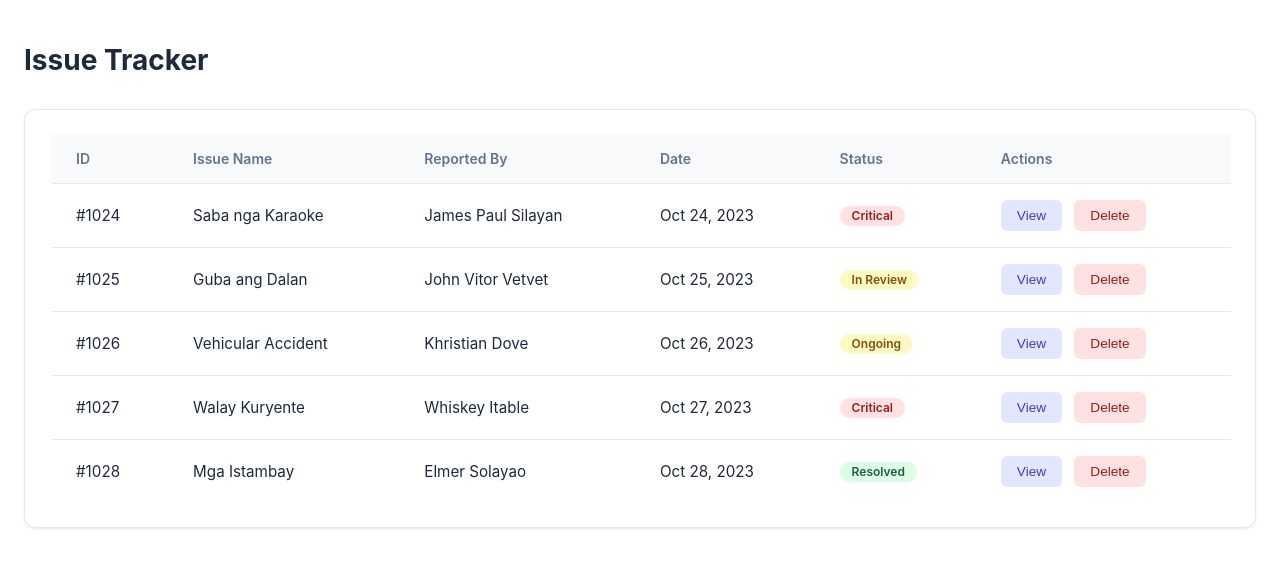
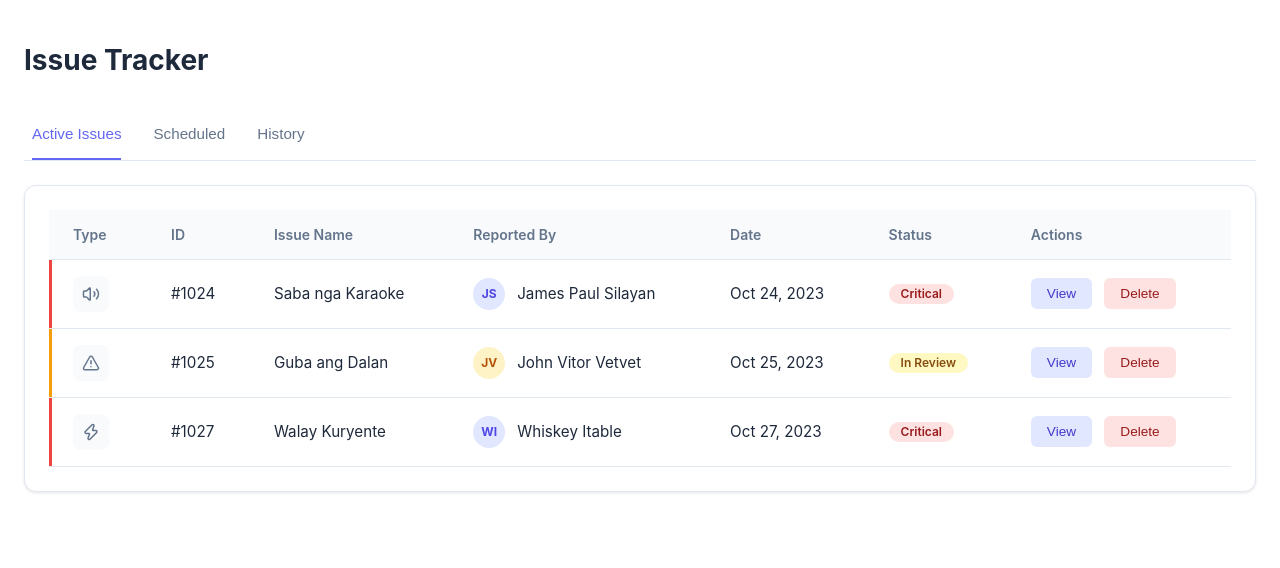
Before and after one commit to arribahomestay/tagomoie, a plain HTML site: page admin-portal/pages/issues/view.html in a window 1280 px wide. Drawn offline with nearby package versions, Linux system fonts and the light colour scheme.

Commit message:
Feat: Complete visual overhaul of Issue Tracker with Tabs, Icons, and Avatars

```diff
--- a/admin-portal/pages/issues/view.html
+++ b/admin-portal/pages/issues/view.html
@@ -5,28 +5,112 @@
     <meta charset="UTF-8">
     <meta name="viewport" content="width=device-width, initial-scale=1.0">
     <link rel="stylesheet" href="../../css/content.css">
+    <script src="https://unpkg.com/lucide@latest"></script>
     <title>Issues</title>
     <style>
-        .row-active {
-            background-color: rgba(99, 102, 241, 0.1) !important;
-            border-left: 3px solid #6366f1;
+        /* Tabs */
+        .tabs-header {
+            display: flex;
+            gap: 2rem;
+            margin-bottom: 0.5rem;
+            border-bottom: 1px solid var(--border-color);
+            padding-left: 0.5rem;
         }
 
-        /* Ensure border-left works */
+        .tab-btn {
+            padding: 1rem 0;
+            background: transparent;
+            border: none;
+            border-bottom: 2px solid transparent;
+            color: var(--text-secondary);
+            font-weight: 500;
+            cursor: pointer;
+            transition: all 0.2s;
+            font-size: 0.95rem;
+        }
+
+        .tab-btn.active {
+            color: var(--accent-color);
+            border-bottom-color: var(--accent-color);
+        }
+
+        .tab-btn:hover {
+            color: var(--text-primary);
+        }
+
+        /* Enhanced Table Styles */
+        .cat-icon {
+            width: 36px;
+            height: 36px;
+            border-radius: 8px;
+            background: var(--bg-panel);
+            display: flex;
+            align-items: center;
+            justify-content: center;
+            color: var(--text-secondary);
+        }
+
+        .user-info {
+            display: flex;
+            align-items: center;
+            gap: 0.75rem;
+        }
+
+        .user-avatar {
+            width: 32px;
+            height: 32px;
+            border-radius: 50%;
+            background: #e0e7ff;
+            color: #4f46e5;
+            display: flex;
+            align-items: center;
+            justify-content: center;
+            font-size: 0.75rem;
+            font-weight: 700;
+            text-transform: uppercase;
+        }
+
+        /* Priority Indicators */
         tr {
-            border-left: 3px solid transparent;
-            transition: background-color 0.2s, border-left 0.2s;
+            transition: background-color 0.2s;
         }
+
+        tr.priority-critical td:first-child {
+            box-shadow: inset 4px 0 0 -1px #ef4444;
+        }
+
+        tr.priority-warning td:first-child {
+            box-shadow: inset 4px 0 0 -1px #f59e0b;
+        }
+
+        tr.priority-normal td:first-child {
+            box-shadow: inset 4px 0 0 -1px #10b981;
+        }
+
+        /* Active Row Highlight */
+        .row-active {
+            background-color: rgba(99, 102, 241, 0.08) !important;
+        }
+
+        /* Dark Mode Tweaks handled by vars, but specific overrides */
     </style>
 </head>
 
 <body>
     <h1>Issue Tracker</h1>
 
-    <div class="card">
+    <!-- Tabs -->
+    <div class="tabs-header">
+        <button class="tab-btn active" onclick="switchTab('Active', this)">Active Issues</button>
+        <button class="tab-btn" onclick="switchTab('Scheduled', this)">Scheduled</button>
+        <button class="tab-btn" onclick="switchTab('History', this)">History</button>
+    </div>
+
+    <div class="card" style="margin-top: 1.5rem;">
         <table>
             <thead>
                 <tr>
+                    <th style="width: 50px;">Type</th>
                     <th>ID</th>
                     <th>Issue Name</th>
                     <th>Reported By</th>
@@ -36,11 +120,20 @@
                 </tr>
             </thead>
             <tbody>
-                <tr data-id="#1024"
+                <!-- CRITICAL -->
+                <tr class="priority-critical" data-id="#1024" data-status="Critical"
                     data-desc="Saba kaayo ang karaoke sa silingan bisag lawom na ang gabii. Dili na mi katulog.">
+                    <td>
+                        <div class="cat-icon"><i data-lucide="volume-2" width="18"></i></div>
+                    </td>
                     <td class="row-id">#1024</td>
                     <td class="row-name">Saba nga Karaoke</td>
-                    <td class="row-reporter">James Paul Silayan</td>
+                    <td>
+                        <div class="user-info">
+                            <div class="user-avatar">JS</div>
+                            <span class="row-reporter">James Paul Silayan</span>
+                        </div>
+                    </td>
                     <td class="row-date">Oct 24, 2023</td>
                     <td><span class="status-badge status-error row-status">Critical</span></td>
                     <td>
@@ -48,11 +141,21 @@
                         <button class="btn-action btn-delete" onclick="deleteRow(this)">Delete</button>
                     </td>
                 </tr>
-                <tr data-id="#1025"
+
+                <!-- REVIEW -->
+                <tr class="priority-warning" data-id="#1025" data-status="In Review"
                     data-desc="Naay dako nga bangag sa dalan dapit sa Purok 3. Daghan na na-disgrasya nga motor.">
+                    <td>
+                        <div class="cat-icon"><i data-lucide="alert-triangle" width="18"></i></div>
+                    </td>
                     <td class="row-id">#1025</td>
                     <td class="row-name">Guba ang Dalan</td>
-                    <td class="row-reporter">John Vitor Vetvet</td>
+                    <td>
+                        <div class="user-info">
+                            <div class="user-avatar" style="background: #fef3c7; color: #b45309;">JV</div>
+                            <span class="row-reporter">John Vitor Vetvet</span>
+                        </div>
+                    </td>
                     <td class="row-date">Oct 25, 2023</td>
                     <td><span class="status-badge status-pending row-status">In Review</span></td>
                     <td>
@@ -60,10 +163,21 @@
                         <button class="btn-action btn-delete" onclick="deleteRow(this)">Delete</button>
                     </td>
                 </tr>
-                <tr data-id="#1026" data-desc="Bangga sa may crossing ganihang buntag involving van ug motor.">
+
+                <!-- ONGOING -->
+                <tr class="priority-warning" data-id="#1026" data-status="Ongoing"
+                    data-desc="Bangga sa may crossing ganihang buntag involving van ug motor.">
+                    <td>
+                        <div class="cat-icon"><i data-lucide="car" width="18"></i></div>
+                    </td>
                     <td class="row-id">#1026</td>
                     <td class="row-name">Vehicular Accident</td>
-                    <td class="row-reporter">Khristian Dove</td>
+                    <td>
+                        <div class="user-info">
+                            <div class="user-avatar" style="background: #dcfce7; color: #15803d;">KD</div>
+                            <span class="row-reporter">Khristian Dove</span>
+                        </div>
+                    </td>
                     <td class="row-date">Oct 26, 2023</td>
                     <td><span class="status-badge status-pending row-status">Ongoing</span></td>
                     <td>
@@ -71,10 +185,21 @@
                         <button class="btn-action btn-delete" onclick="deleteRow(this)">Delete</button>
                     </td>
                 </tr>
-                <tr data-id="#1027" data-desc="Walay kuryente sa among area sukad pa ganihang hapon.">
+
+                <!-- CRITICAL -->
+                <tr class="priority-critical" data-id="#1027" data-status="Critical"
+                    data-desc="Walay kuryente sa among area sukad pa ganihang hapon.">
+                    <td>
+                        <div class="cat-icon"><i data-lucide="zap" width="18"></i></div>
+                    </td>
                     <td class="row-id">#1027</td>
                     <td class="row-name">Walay Kuryente</td>
-                    <td class="row-reporter">Whiskey Itable</td>
+                    <td>
+                        <div class="user-info">
+                            <div class="user-avatar">WI</div>
+                            <span class="row-reporter">Whiskey Itable</span>
+                        </div>
+                    </td>
                     <td class="row-date">Oct 27, 2023</td>
                     <td><span class="status-badge status-error row-status">Critical</span></td>
                     <td>
@@ -82,10 +207,21 @@
                         <button class="btn-action btn-delete" onclick="deleteRow(this)">Delete</button>
                     </td>
                 </tr>
-                <tr data-id="#1028" data-desc="Naay nireklamo sa mga istambay nga sabaan sa kanto.">
+
+                <!-- RESOLVED -->
+                <tr class="priority-normal" data-id="#1028" data-status="Resolved"
+                    data-desc="Naay nireklamo sa mga istambay nga sabaan sa kanto.">
+                    <td>
+                        <div class="cat-icon"><i data-lucide="users" width="18"></i></div>
+                    </td>
                     <td class="row-id">#1028</td>
                     <td class="row-name">Mga Istambay</td>
-                    <td class="row-reporter">Elmer Solayao</td>
+                    <td>
+                        <div class="user-info">
+                            <div class="user-avatar" style="background: #e2e8f0; color: #475569;">ES</div>
+                            <span class="row-reporter">Elmer Solayao</span>
+                        </div>
+                    </td>
                     <td class="row-date">Oct 28, 2023</td>
                     <td><span class="status-badge status-active row-status">Resolved</span></td>
                     <td>
@@ -98,6 +234,30 @@
     </div>
 
     <script>
+        // Initialize Icons
+        lucide.createIcons();
+
+        function switchTab(tabName, btn) {
+            document.querySelectorAll('.tab-btn').forEach(b => b.classList.remove('active'));
+            btn.classList.add('active');
+
+            const rows = document.querySelectorAll('tbody tr');
+            rows.forEach(row => {
+                const status = row.getAttribute('data-status');
+                let show = false;
+
+                if (tabName === 'Active') {
+                    if (['Critical', 'In Review', 'Pending', 'Error'].includes(status)) show = true;
+                } else if (tabName === 'Scheduled') {
+                    if (['Ongoing'].includes(status)) show = true;
+                } else if (tabName === 'History') {
+                    if (['Resolved', 'Completed', 'Archived'].includes(status)) show = true;
+                }
+
+                row.style.display = show ? '' : 'none';
+            });
+        }
+
         function openDetails(btn) {
             const row = btn.closest('tr');
 
@@ -112,7 +272,6 @@
             const status = row.querySelector('.row-status').innerText;
             const desc = row.getAttribute('data-desc');
 
-            // Call the global function on the parent window
             if (window.parent && window.parent.openGlobalModal) {
                 window.parent.openGlobalModal(id, name, reporter, date, status, desc);
             } else {
@@ -132,48 +291,47 @@
             }
         }
 
-        // Global status updater called by parent
         window.updateRowStatus = function (id, newStatus) {
-            // Find row by ID cell content since data-id might be brittle if format changes,
-            // but here we used data-id so it's fine.
             const rows = document.querySelectorAll('tr');
-            let targetRow = null;
-
             rows.forEach(r => {
                 const idCell = r.querySelector('.row-id');
-                if (idCell && idCell.innerText === id) targetRow = r;
-            });
-
-            if (targetRow) {
-                const badge = targetRow.querySelector('.status-badge');
+                if (idCell && idCell.innerText === id) {
+                    const badge = r.querySelector('.status-badge');
                     if (badge) {
                         badge.innerText = newStatus;
-
-                    // Reset classes
                         badge.className = 'status-badge row-status';
-
-                    // Apply new classes
                         if (newStatus === 'Critical' || newStatus === 'Error') badge.classList.add('status-error');
                         else if (newStatus === 'Resolved' || newStatus === 'Completed') badge.classList.add('status-active');
                         else if (newStatus === 'Ongoing' || newStatus === 'In Review') badge.classList.add('status-pending');
+
+                        // Update data-status for filtering
+                        r.setAttribute('data-status', newStatus);
                     }
                 }
+            });
         }
-        // Allow parent to highlight a row (e.g. from Critical Issues modal)
+
         window.highlightRow = function (id) {
+            switchTab('Active', document.querySelector('.tab-btn')); // Default to active tab to find it
+            // Logic to switch tab if needed? For now just try to find it.
+
             document.querySelectorAll('tr').forEach(r => {
                 r.classList.remove('row-active');
                 const idCell = r.querySelector('.row-id');
                 if (idCell && idCell.innerText === id) {
                     r.classList.add('row-active');
+                    r.style.display = ''; // Ensure visible
                     r.scrollIntoView({ behavior: 'smooth', block: 'center' });
                 }
             });
         }
-        // Allow parent to clear highlights
+
         window.clearHighlight = function () {
             document.querySelectorAll('tr').forEach(r => r.classList.remove('row-active'));
         }
+
+        // Run initial tab
+        switchTab('Active', document.querySelector('.tab-btn.active'));
     </script>
 </body>
 
```
Lines whose indentation alone changed are shown as unchanged.
